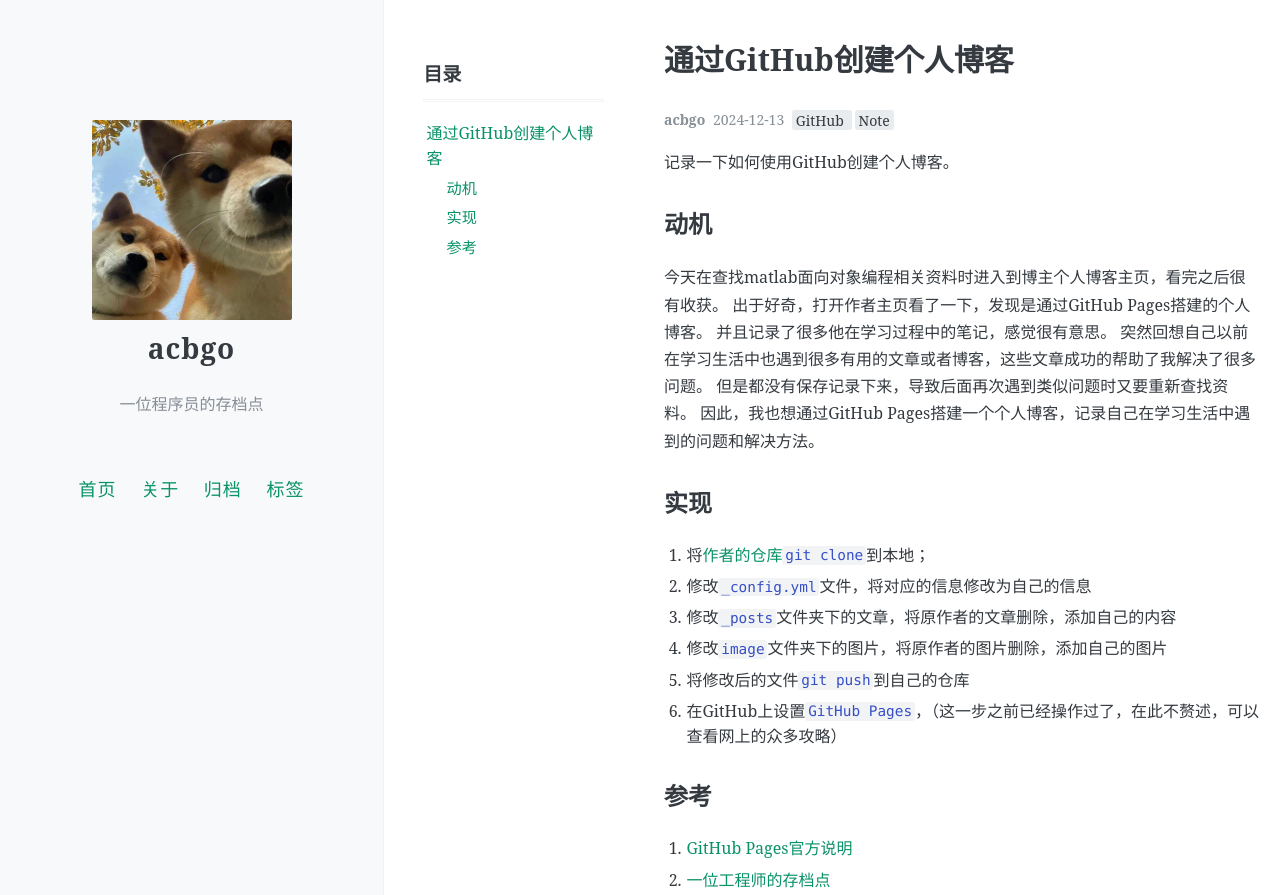
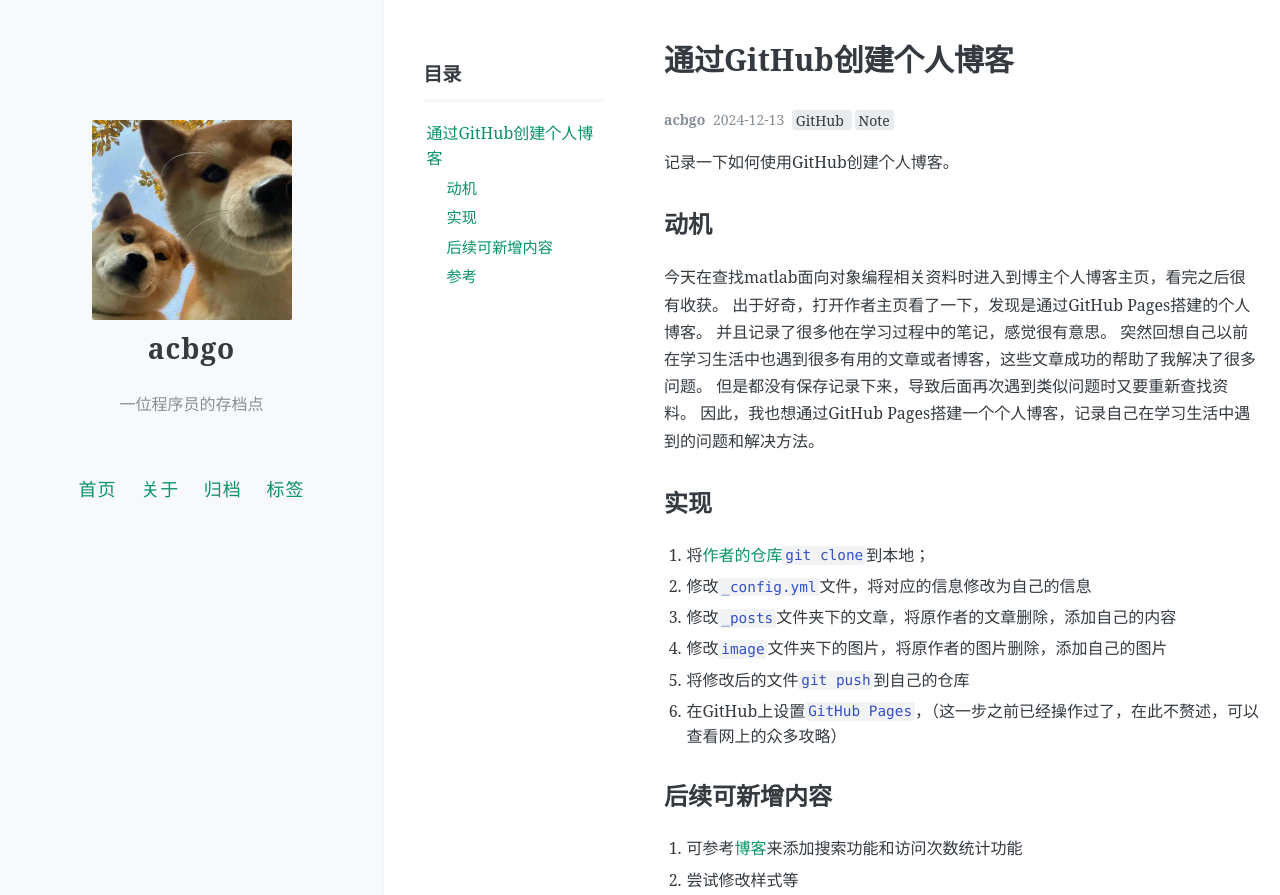
Before and after one commit to acbgo/acbgo.github.io, a Jekyll site: the page built from _posts/2024-12-13-github-Page.md, in a window 1280 px wide and 1248 px high, cut to the strip 0-895 px from the top of the window. Built offline with Jekyll 4.4.1, drawn with Linux system fonts in a browser that asks for light colours; comment, search, counter and statistics services are not loaded.

Commit message:
新增TODO

```diff
--- a/_posts/2024-12-13-github-Page.md
+++ b/_posts/2024-12-13-github-Page.md
@@ -30,6 +30,10 @@
 5. 将修改后的文件`git push`到自己的仓库
 6. 在GitHub上设置`GitHub Pages`，（这一步之前已经操作过了，在此不赘述，可以查看网上的众多攻略）
 
+## 后续可新增内容
+1. 可参考[博客](https://lemonchann.github.io/blog/create_blog_with_github_pages/#)来添加搜索功能和访问次数统计功能
+2. 尝试修改样式等
+
 ## 参考
 1. [GitHub Pages官方说明](https://pages.github.com/)
 2. [一位工程师的存档点](https://zxl19.github.io/)
```
